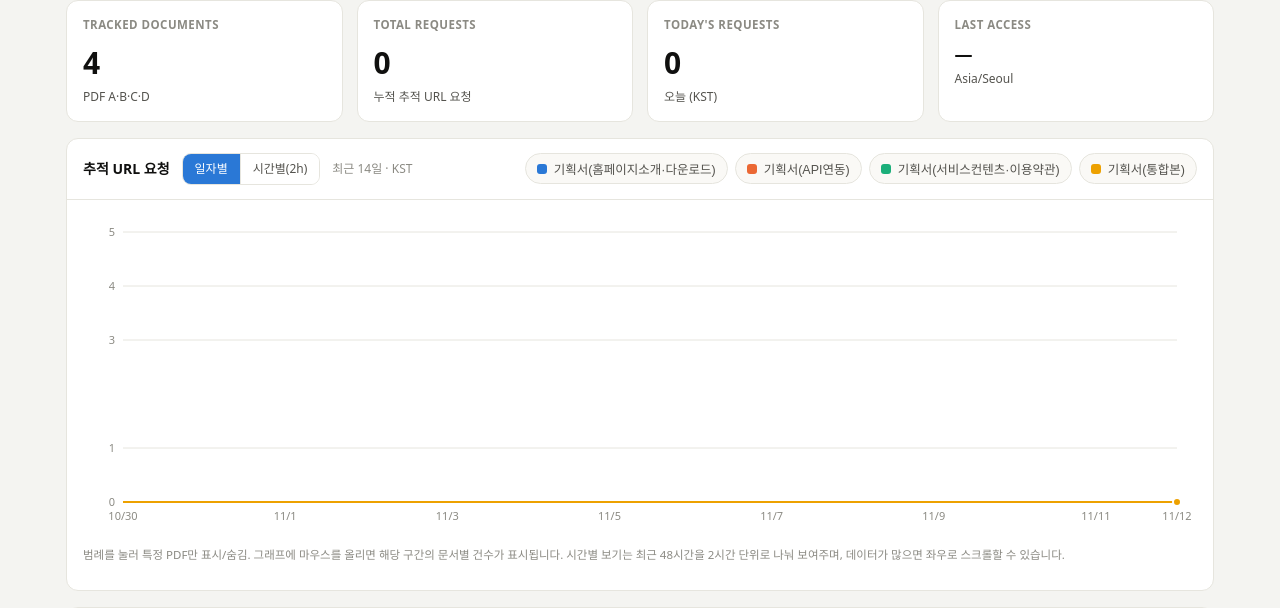
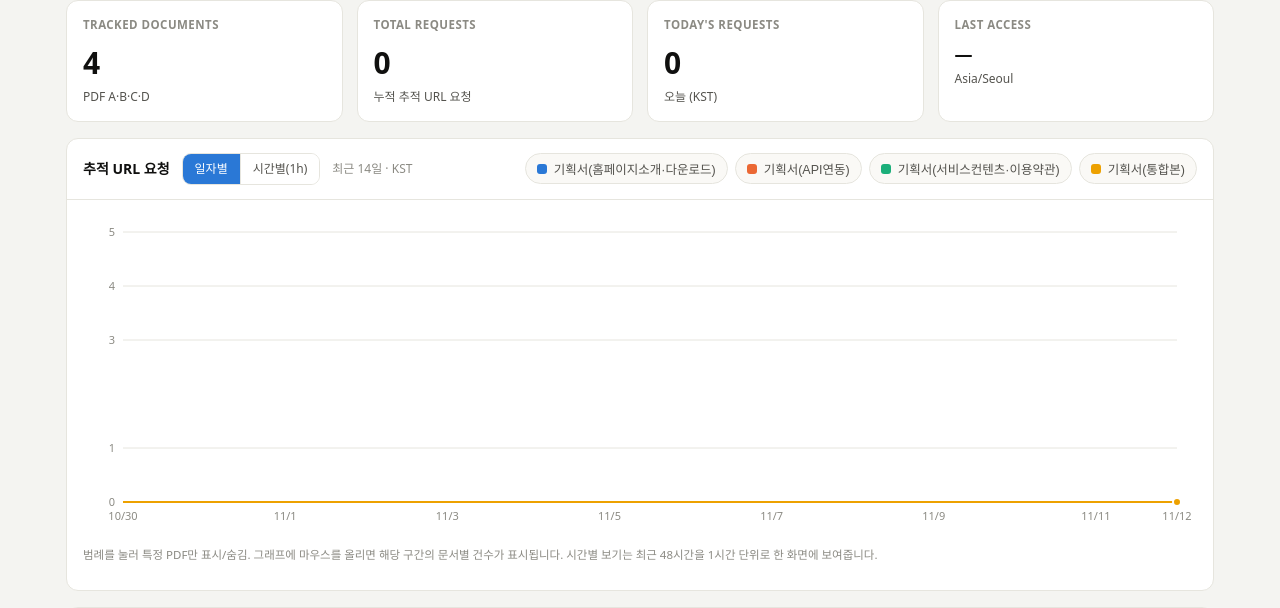
Before and after one commit to ericis0221/Tracking_test_20261111, a FastAPI app: page /admin in a window 1280 px wide. Shown: the part 85-693 px from the top of the page. Run offline with FastAPI, Linux system fonts and the light colour scheme; data that the repository does not hold is empty; some libraries are stand-ins or nearby versions.

Commit message:
Update dashboard.html

```diff
--- a/app/templates/dashboard.html
+++ b/app/templates/dashboard.html
@@ -110,7 +110,7 @@
       <h2>추적 URL 요청</h2>
       <div class="viewtog">
         <button class="vt on" data-v="day">일자별</button>
-        <button class="vt" data-v="hour">시간별(2h)</button>
+        <button class="vt" data-v="hour">시간별(1h)</button>
       </div>
       <span class="meta" id="chartmeta">최근 14일 · KST</span>
       <div class="legend" id="legend"></div>
@@ -122,7 +122,7 @@
         </div>
         <div class="tt" id="tt"></div>
       </div>
-      <p class="note">범례를 눌러 특정 PDF만 표시/숨김. 그래프에 마우스를 올리면 해당 구간의 문서별 건수가 표시됩니다. 시간별 보기는 최근 48시간을 2시간 단위로 나눠 보여주며, 데이터가 많으면 좌우로 스크롤할 수 있습니다.</p>
+      <p class="note">범례를 눌러 특정 PDF만 표시/숨김. 그래프에 마우스를 올리면 해당 구간의 문서별 건수가 표시됩니다. 시간별 보기는 최근 48시간을 1시간 단위로 한 화면에 보여줍니다.</p>
     </div>
   </div>
   <div class="card">
@@ -172,10 +172,10 @@ function buildLegend(){
 }
 // 시간별(2h) 데이터: 로그 이벤트를 프론트에서 48시간/2시간 버킷으로 집계
 async function buildHourly(){
-  const SLOT=2*3600*1000, N=24;
+  const SLOT=3600*1000, N=48;
   const f=new Intl.DateTimeFormat("en-CA",{timeZone:"Asia/Seoul",year:"numeric",month:"2-digit",day:"2-digit",hour:"2-digit",minute:"2-digit",hour12:false});
   const o={}; f.formatToParts(new Date()).forEach(p=>o[p.type]=p.value);
-  const curStart=Date.UTC(+o.year,+o.month-1,+o.day,Math.floor(+o.hour/2)*2,0,0);
+  const curStart=Date.UTC(+o.year,+o.month-1,+o.day,+o.hour,0,0);
   const oldest=curStart-(N-1)*SLOT;
   const ser={A:Array(N).fill(0),B:Array(N).fill(0),C:Array(N).fill(0),D:Array(N).fill(0)};
   let pg=1,guard=0;
@@ -199,7 +199,7 @@ async function buildHourly(){
     const t=oldest+i*SLOT, dt=new Date(t), h=dt.getUTCHours(), mo=dt.getUTCMonth()+1, da=dt.getUTCDate();
     labels.push(String(h).padStart(2,"0"));
     marks.push((h===0||i===0)?mo+"/"+da:null);
-    heads.push(mo+"/"+da+" "+String(h).padStart(2,"0")+":00–"+String((h+2)%24).padStart(2,"0")+":00");
+    heads.push(mo+"/"+da+" "+String(h).padStart(2,"0")+":00–"+String((h+1)%24).padStart(2,"0")+":00");
   }
   hourly={labels,marks,heads,series:ser,n:N};
 }
@@ -225,9 +225,9 @@ function drawChart(){
   const H=320, m={t:16,r:20,b:34,l:40};
   if(!data){ svg.setAttribute("width",320);svg.setAttribute("height",H);return; }
   const n=data.n, shown=data.shown;
-  const minSp=view==="hour"?48:60;
   const box=svg.parentElement.clientWidth||860;
-  const W=Math.max(box, m.l+m.r+(n-1)*minSp+24);
+  // 시간별(48×1h)은 컨테이너 폭에 맞춰 스크롤 없이 한 화면에, 일자별은 넉넉한 간격
+  const W=view==="hour" ? box : Math.max(box, m.l+m.r+(n-1)*60+24);
   const iw=W-m.l-m.r, ih=H-m.t-m.b;
   svg.setAttribute("width",W); svg.setAttribute("height",H); svg.setAttribute("viewBox","0 0 "+W+" "+H);
   let mx=1; shown.forEach(d=>data.series[d.label].forEach(v=>{if(v>mx)mx=v}));
@@ -238,8 +238,9 @@ function drawChart(){
   for(let t=0;t<=4;t++){const val=Math.round(mx*t/4),y=ys(val);
     const ln=document.createElementNS(NS,"line");ln.setAttribute("x1",m.l);ln.setAttribute("x2",m.l+iw);ln.setAttribute("y1",y);ln.setAttribute("y2",y);g.appendChild(ln);
     const tx=document.createElementNS(NS,"text");tx.setAttribute("x",m.l-8);tx.setAttribute("y",y+4);tx.setAttribute("text-anchor","end");tx.textContent=val;ax.appendChild(tx);}
+  const lstep=Math.max(1,Math.ceil(n/12));   // 라벨은 최대 ~12개만 표시(겹침 방지)
   data.labels.forEach((lab,i)=>{
-    if(i%2===0||i===n-1){const tx=document.createElementNS(NS,"text");tx.setAttribute("x",xs(i));tx.setAttribute("y",H-16);tx.setAttribute("text-anchor","middle");tx.textContent=lab;ax.appendChild(tx);}
+    if(i%lstep===0||i===n-1){const tx=document.createElementNS(NS,"text");tx.setAttribute("x",xs(i));tx.setAttribute("y",H-16);tx.setAttribute("text-anchor","middle");tx.textContent=lab;ax.appendChild(tx);}
     if(data.marks[i]){const tx=document.createElementNS(NS,"text");tx.setAttribute("class","mark");tx.setAttribute("x",xs(i));tx.setAttribute("y",H-3);tx.setAttribute("text-anchor","middle");tx.textContent=data.marks[i];ax.appendChild(tx);}
   });
   svg.appendChild(g);svg.appendChild(ax);
@@ -273,7 +274,6 @@ function drawChart(){
   ov.addEventListener("mousemove",move);ov.addEventListener("mouseleave",leave);
   ov.addEventListener("touchmove",e=>{if(e.touches[0])move(e.touches[0]);},{passive:true});
   ov.addEventListener("touchend",leave);
-  if(view==="hour") svg.parentElement.scrollLeft=W;   // 시간별은 최근 구간이 보이도록 오른쪽 끝으로
 }
 async function loadEvents(){
   const r=await fetch("/admin/api/events?page="+page+"&size="+size); if(!r.ok)return; const d=await r.json();
@@ -332,7 +332,7 @@ document.querySelectorAll(".vt").forEach(b=>b.onclick=async()=>{
   if(view===b.dataset.v)return;
   view=b.dataset.v;
   document.querySelectorAll(".vt").forEach(x=>x.classList.toggle("on",x===b));
-  $("chartmeta").textContent = view==="hour" ? "최근 48시간 · 2시간 단위 · KST" : "최근 14일 · KST";
+  $("chartmeta").textContent = view==="hour" ? "최근 48시간 · 1시간 단위 · KST" : "최근 14일 · KST";
   await refreshChart();
 });
 $("ps").onchange=e=>{size=+e.target.value;page=1;loadEvents();};
```
